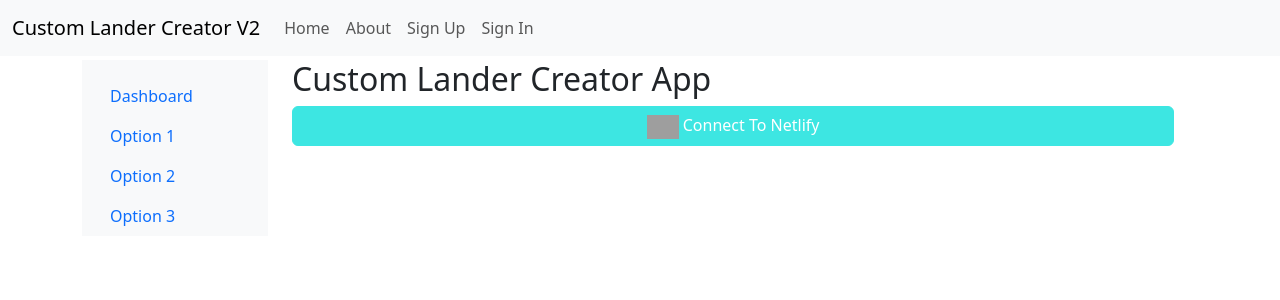
After one commit to geopopos/custom_lander_v2, a Django app: page /custom_lander/options/ in a window 1280 px wide. The commit adds this page. Shown: the top 300 px of the page. Run offline with Django 4.2, Linux system fonts and the light colour scheme; parts of the project's set-up code (start-up, migrations or seed data) failed here and were passed over; some libraries are stand-ins or nearby versions; grey boxes are pictures that could not be loaded.

Commit message:
initial commit of netlify oauth.
Waiting on response from netlify as their oauth flow does not function
as it should

```diff
--- a/config/settings/base.py
+++ b/config/settings/base.py
@@ -318,3 +318,5 @@
 
 # Your stuff...
 # ------------------------------------------------------------------------------
+NETLIFY_CLIENT_ID = env("NETLIFY_CLIENT_ID")
+NETLIFY_SECRET = env("NETLIFY_SECRET")
--- a/custom_lander_creator_v2/custom_lander_creator/urls.py
+++ b/custom_lander_creator_v2/custom_lander_creator/urls.py
@@ -5,4 +5,6 @@
 app_name = "custom_lander_creator"
 urlpatterns = [
     path("", views.home, name="home"),
+    path("options/", views.options, name="options"),
+    path("options/netlify_redirect/", views.netlify_redirect, name="netlify_redirect"),
 ]
--- a/custom_lander_creator_v2/custom_lander_creator/views.py
+++ b/custom_lander_creator_v2/custom_lander_creator/views.py
@@ -1,6 +1,56 @@
+from urllib.parse import quote
+
+import requests
+from django.conf import settings
+from django.http import HttpResponse
 from django.shortcuts import render
 
 
 # Create your views here.
 def home(request):
     return render(request, "custom_lander_creator/creator_index.html")
+
+
+def options(request):
+    base_url = f"{request.scheme}://{request.get_host()}/"
+    redirect_uri = base_url + "custom_lander/options/netlify_redirect"
+    # url encode the redirect_uri
+    encoded_redirect_uri = quote(redirect_uri, safe="")
+
+    auth_link = f"https://app.netlify.com/authorize?client_id=LN1DhO6Gn--SrOtB_6BP43jYgbhcd5Y7EUUX0tn_epg&response_type=code&redirect_uri={encoded_redirect_uri}"
+
+    context = {
+        "auth_link": auth_link,
+        "encoded_redirect_uri": encoded_redirect_uri,
+        "redirect_uri": redirect_uri,
+    }
+    return render(request, "custom_lander_creator/options/options.html", context)
+
+
+def netlify_redirect(request):
+    code = request.GET.get("code")
+    # call the netlify API to get the access token
+
+    client_id = settings.NETLIFY_CLIENT_ID
+    client_secret = settings.NETLIFY_SECRET
+
+    redirect_uri = (
+        "http%3A%2F%2Flocalhost%3A8000%2Fcustom_lander%2Foptions%2Fnetlify_redirect"
+    )
+
+    # Create the payload
+    payload = {
+        "grant_type": "authorization_code",
+        "code": code,
+        "client_id": client_id,
+        "client_secret": client_secret,
+        "redirect_uri": redirect_uri,
+    }
+
+    response = requests.post(
+        "https://api.netlify.com/oauth/token",
+        params=payload,
+        timeout=10,
+    )
+
+    return HttpResponse(response.json())
--- a/custom_lander_creator_v2/templates/base.html
+++ b/custom_lander_creator_v2/templates/base.html
@@ -25,6 +25,8 @@
       <!-- This file stores project-specific CSS -->
       <link href="{% static 'css/project.css' %}" rel="stylesheet" />
     {% endblock css %}
+    {% block additional_css %}
+    {% endblock additional_css %}
     <!-- Le javascript
     ================================================== -->
     {# Placed at the top of the document so pages load faster with defer #}
--- /dev/null
+++ b/custom_lander_creator_v2/templates/custom_lander_creator/options/options.html
@@ -0,0 +1,28 @@
+{% extends "custom_lander_creator/custom_lander_creator_base.html" %}
+
+{% block title %}
+  Custom Lander Creator Dash
+{% endblock title %}
+{% block additional_css %}
+  <style>
+    .netlify-btn {
+      background-color: #3DE6E2;
+      border-color: #3DE6E2;
+    }
+  </style>
+{% endblock additional_css %}
+{% block inner_content %}
+  <div class="container">
+    <div class="row">
+      <!-- a button with a netlify logo in it that goes to an external url -->
+      <a href="{{ auth_link }}"
+         target="_blank"
+         class="btn btn-primary netlify-btn">
+        <img src="https://encrypted-tbn0.gstatic.com/images?q=tbn:ANd9GcTiHIcv29dwCTi1xUzgHqy3xKwJ-7BzBncl5Q&s"
+             alt="Netlify Logo"
+             height="24" />
+        Connect To Netlify
+      </a>
+    </div>
+  </div>
+{% endblock inner_content %}
--- a/requirements/base.txt
+++ b/requirements/base.txt
@@ -17,3 +17,7 @@
 django-crispy-forms==2.2  # https://github.com/django-crispy-forms/django-crispy-forms
 crispy-bootstrap5==2024.2  # https://github.com/django-crispy-forms/crispy-bootstrap5
 django-redis==5.4.0  # https://github.com/jazzband/django-redis
+
+
+# My Packages
+urllib3==2.2.2
```
Also changed, not shown: custom_lander_creator_v2/templates/custom_lander_creator/options/netlify_redirect.html (added), 1 other file.
